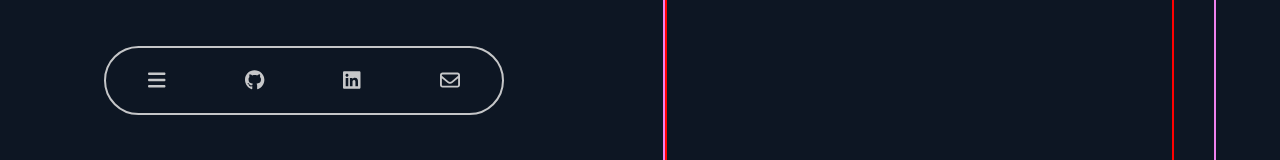
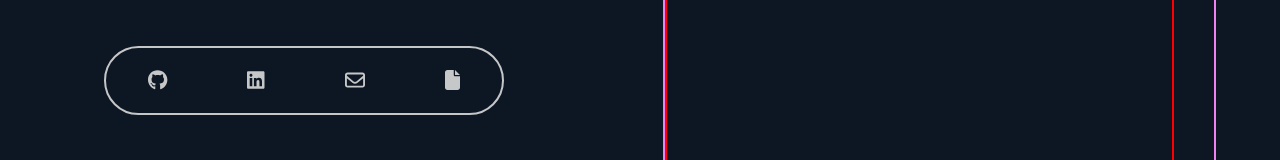
Before and after one commit to josedrios/portfolio-website, a React (Vite) app: page / in a window 1280 px wide. Shown: the part 625-785 px from the top of the page. Built offline with nearby package versions, Linux system fonts and the light colour scheme; the HTML template or start-up script is replaced by a standard one.

Commit message:
Removed fa-bars from link section and added a link for downloadable resume

```diff
--- a/src/App.jsx
+++ b/src/App.jsx
@@ -1,7 +1,7 @@
 import * as React from 'react';
 import './styles/main.scss';
 import { FontAwesomeIcon } from '@fortawesome/react-fontawesome';
-import { faBars, faCoffee } from '@fortawesome/free-solid-svg-icons';
+import { faBars, faCoffee, faFile } from '@fortawesome/free-solid-svg-icons';
 import { faGit, faGithub, faLinkedin } from '@fortawesome/free-brands-svg-icons';
 import { faEnvelope } from '@fortawesome/free-regular-svg-icons';
 
@@ -12,13 +12,6 @@
     }
   );
   console.log(mousePosition);
-
-  const [iconDisplay, toggleIconDisplay] = React.useState(true);
-
-  const hideIcons = (e) => {
-    e.preventDefault();
-    toggleIconDisplay((prevState) => !prevState);
-  }
 
   React.useEffect(() => {
     const mouseMove = e => {
@@ -68,16 +61,16 @@
           </nav>
           <div id='links-section'>
             <a href="">
-              <FontAwesomeIcon onClick={hideIcons} className='icon init' icon={faBars} />
+              <FontAwesomeIcon className="icon" icon={faGithub} />
             </a>
             <a href="">
-              <FontAwesomeIcon className={`icon {iconDisplay ? 'show' : ' hide'}`} icon={faGithub} />
+              <FontAwesomeIcon className="icon" icon={faLinkedin} />
             </a>
             <a href="">
-              <FontAwesomeIcon className={`icon {iconDisplay ? 'show' : ' hide'}`} icon={faLinkedin} />
+              <FontAwesomeIcon className="icon" icon={faEnvelope} />
             </a>
             <a href="">
-              <FontAwesomeIcon className={`icon {iconDisplay ? 'show' : ' hide'}`} icon={faEnvelope} />
+              <FontAwesomeIcon className="icon" icon={faFile} />
             </a>
           </div>
         </header>
```
